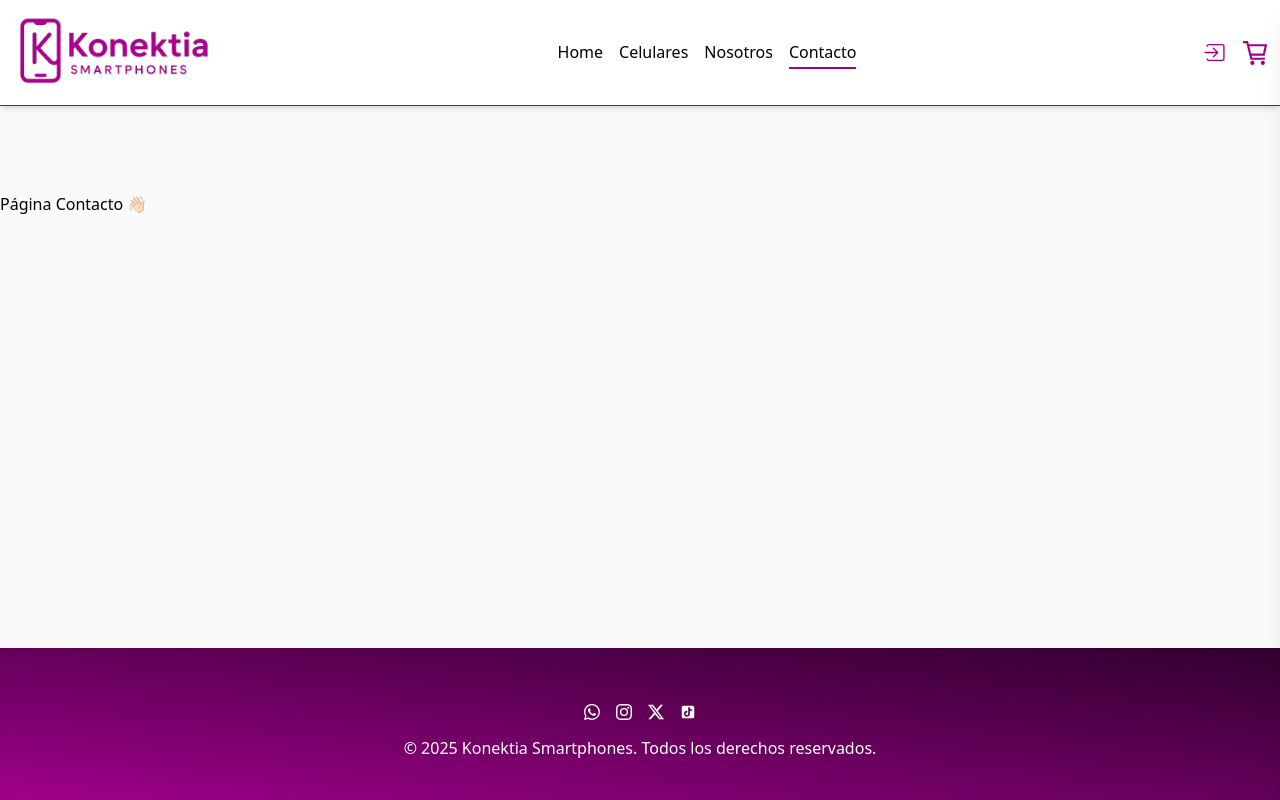
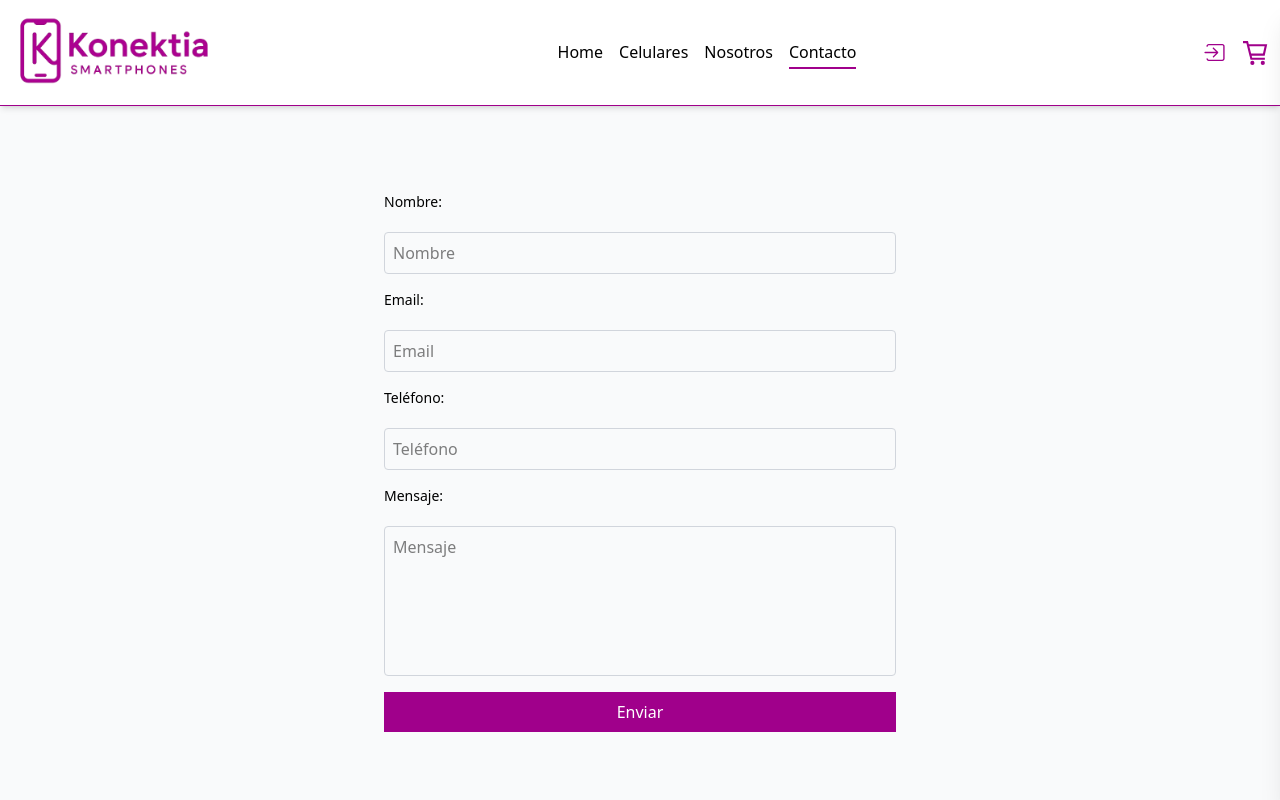
Before and after one commit to germanpgonzalez/konektia-ecommerce, a React (Vite) app: page /contacto in a window 1280 px wide. Shown: the top 800 px of the page. Built offline with nearby package versions, Linux system fonts and the light colour scheme.

Commit message:
Agregando Formulario en Contactos

```diff
--- a/src/Pages/Contacto/index.tsx
+++ b/src/Pages/Contacto/index.tsx
@@ -4,7 +4,19 @@ const Contacto = () => {
   return (
     <>
       <Layout>
-        Página Contacto 👋🏻
+        <div className="flex flex-col items-center justify-center">
+          <form action="" className="flex flex-col gap-4 w-full max-w-lg">
+            <label htmlFor="nombre" className="text-sm mb-1">Nombre:</label>
+            <input type="text" placeholder="Nombre" id="nombre" className="p-2 border border-gray-300 rounded focus:outline-none focus:ring-2 focus:ring-primario/70"/>
+            <label htmlFor="email" className="text-sm mb-1">Email:</label>
+            <input type="email" placeholder="Email" id="email" className="p-2 border border-gray-300 rounded focus:outline-none focus:ring-2 focus:ring-primario/70"/>
+            <label htmlFor="tel" className="text-sm mb-1">Teléfono:</label>
+            <input type="tel" name="tel" id="tel" placeholder="Teléfono" className="p-2 border border-gray-300 rounded focus:outline-none focus:ring-2 focus:ring-primario/70"/>
+            <label htmlFor="mensaje" className="text-sm mb-1">Mensaje:</label>
+            <textarea name="mensaje" id="mensaje" placeholder="Mensaje" className="p-2 border border-gray-300 rounded min-h-[150px] resize-none focus:outline-none focus:ring-2 focus:ring-primario/70"></textarea>
+            <input type="submit" value="Enviar" className="bg-primario text-white w-full py-2 cursor-pointer hover:opacity-80 "/>
+          </form>
+        </div>
       </Layout>
     </>
   );
--- a/src/components/ProductList.tsx
+++ b/src/components/ProductList.tsx
@@ -44,7 +44,7 @@ export const ProductList = () => {
 
   return (
     <>
-     <h2 className="text-4xl font-bold text-gray-800 mb-4">Nuestros productos</h2>
+     <h2 className="text-3xl font-bold text-gray-800 mb-4">Nuestros productos</h2>
       {loading ? (
         <ul className="grid grid-cols-4 gap-6 top-3">
           {[...Array(10)].map((_, index) => (
```
